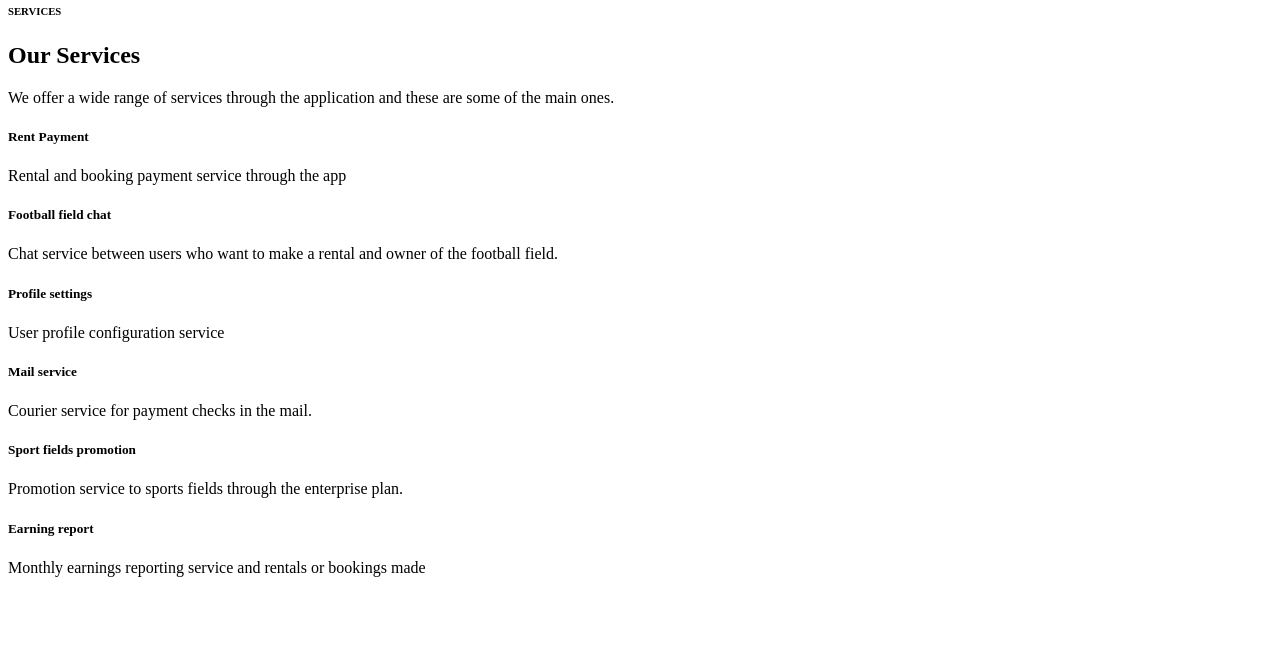
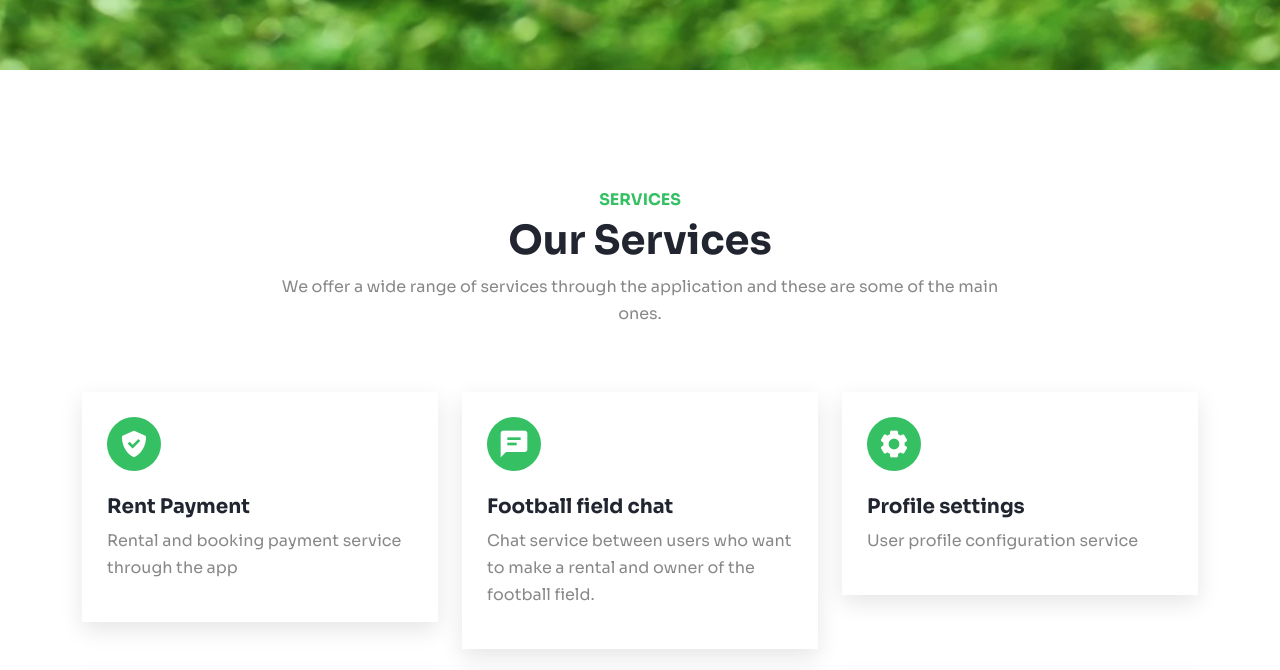
Before and after one commit to DiGol-OpenSource/Landing-Page-Open-Source, a plain HTML site: page index.html in a window 1280 px wide. Shown: the part 818-1488 px from the top of the page. Before the commit the page ends 1411 px from the top, so only its background shows below. Drawn offline with nearby package versions, Linux system fonts and the light colour scheme.

Commit message:
fix: solver error with import css files

```diff
--- a/index.html
+++ b/index.html
@@ -4,6 +4,12 @@
     <meta charset="UTF-8">
     <meta http-equiv="X-UA-Compatible" content="IE=edge">
     <meta name="viewport" content="width=device-width, initial-scale=1.0">
+    <link rel="stylesheet" href="css/bootstrap.min.css">
+    <link rel="stylesheet" href="css/boxicons.min.css">
+    <link rel="stylesheet" href="https://cdnjs.cloudflare.com/ajax/libs/animate.css/4.1.1/animate.min.css"/>
+    <link rel="stylesheet" href="css/style.css">
+
+    <link rel="icon" href="img/logo-balon.svg">
     <title>DiGol</title>
 </head>
 <body>
@@ -61,8 +67,8 @@
         </div>
     </div><!-- Hero -->
 
-        <!-- Services -->
-        <section id="services">
+    <!-- Services -->
+    <section id="services">
             <div class="container">
                 <div class="row mb-5">
                     <div class="col-md-8 mx-auto text-center">
@@ -128,6 +134,9 @@
                     </div>
                 </div>
             </div>
-        </section><!-- Services -->
+    </section><!-- Services -->
+
+
+
 </body>
 </html>
```
